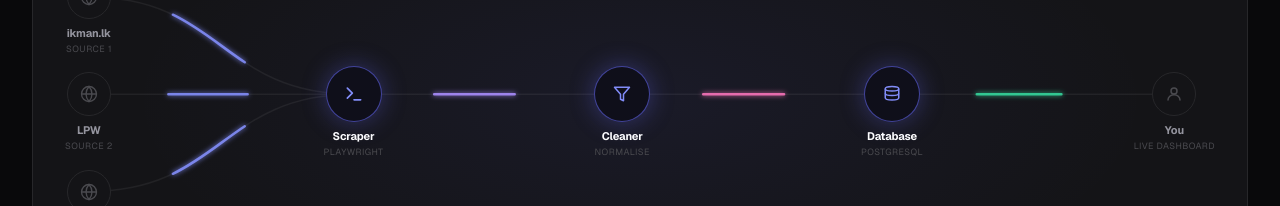
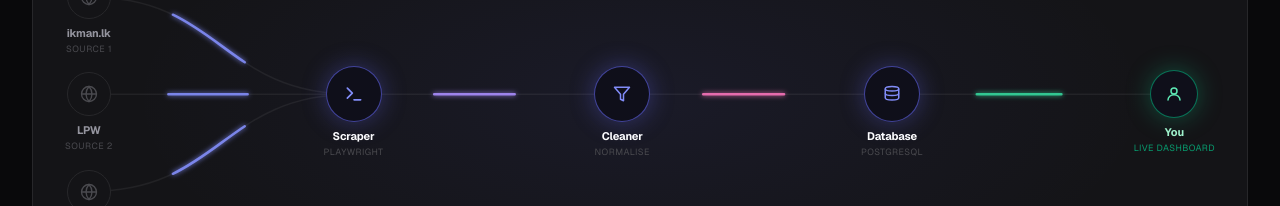
Before and after one commit to ArdenoStudio/sri-lanka-property-price-intelligence-platform, a React (Vite) app in the folder dashboard/: page / in a window 1280 px wide. Shown: the part 2167-2373 px from the top of the page. Built offline with nearby package versions, Linux system fonts and the light colour scheme; no server answers.

Commit message:
Polish dashboard interactions and data flow node styles

```diff
--- a/dashboard/src/components/DataFlowBeam.tsx
+++ b/dashboard/src/components/DataFlowBeam.tsx
@@ -78,27 +78,34 @@ interface NodeProps {
   label: string;
   sub?: string;
   accent?: boolean;
+  tone?: 'success';
 }
 
 const Node = forwardRef<HTMLDivElement, NodeProps>(
-  ({ className = '', children, label, sub, accent }, ref) => (
+  ({ className = '', children, label, sub, accent, tone }, ref) => (
     <div className="flex flex-col items-center gap-2">
       <div
         ref={ref}
         className={`z-10 flex items-center justify-center rounded-full border transition-all duration-300
-          ${accent
-            ? 'w-14 h-14 bg-[#0f0f1a] border-accent/60 shadow-[0_0_24px_rgba(99,102,241,0.35)]'
-            : 'w-11 h-11 bg-bg-card border-border hover:border-border-hover'
+          ${tone === 'success'
+            ? 'w-12 h-12 bg-[#0f0f1a] border-emerald-400/50 shadow-[0_0_24px_rgba(16,185,129,0.35)]'
+            : accent
+              ? 'w-14 h-14 bg-[#0f0f1a] border-accent/60 shadow-[0_0_24px_rgba(99,102,241,0.35)]'
+              : 'w-11 h-11 bg-bg-card border-border hover:border-border-hover'
           } ${className}`}
       >
         {children}
       </div>
       <div className="text-center">
-        <p className={`text-[11px] font-bold leading-tight ${accent ? 'text-white' : 'text-text-secondary'}`}>
+        <p className={`text-[11px] font-bold leading-tight ${
+          tone === 'success' ? 'text-emerald-200' : (accent ? 'text-white' : 'text-text-secondary')
+        }`}>
           {label}
         </p>
         {sub && (
-          <p className="text-[9px] text-text-muted uppercase tracking-wider mt-0.5">{sub}</p>
+          <p className={`text-[9px] uppercase tracking-wider mt-0.5 ${
+            tone === 'success' ? 'text-emerald-400/70' : 'text-text-muted'
+          }`}>{sub}</p>
         )}
       </div>
     </div>
@@ -275,8 +282,8 @@ export function DataFlowBeam() {
 
         {/* You */}
         <div className="z-10">
-          <Node ref={youRef} label="You" sub="live dashboard">
-            <span className="text-text-muted"><UserIcon /></span>
+          <Node ref={youRef} label="You" sub="live dashboard" tone="success">
+            <span className="text-emerald-300"><UserIcon /></span>
           </Node>
         </div>
       </div>
```
